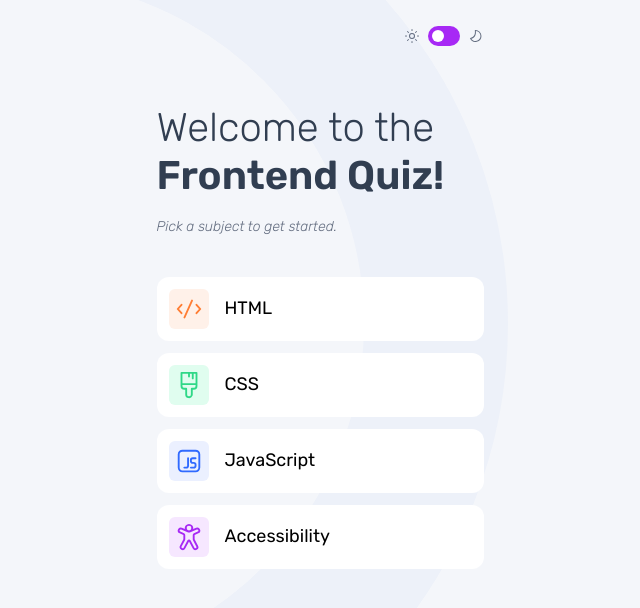
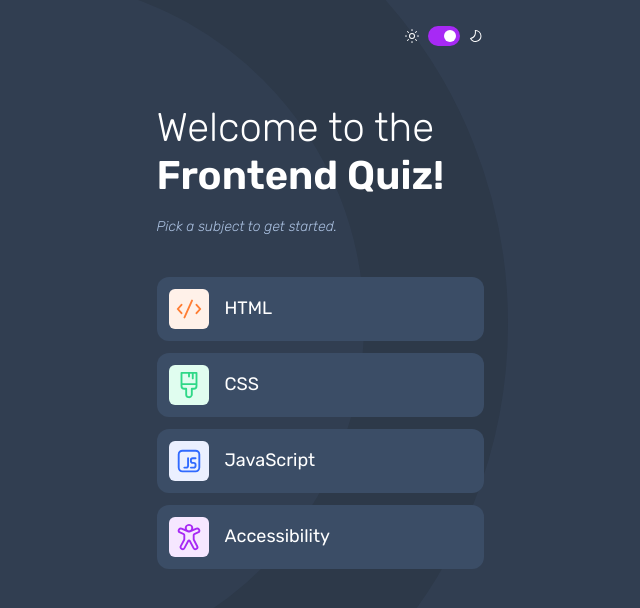
Before and after one commit to leeport511/frontend-quiz-app, a website built with Vite: page index.html in a window 1280 px wide. Both pictures are taken after a click on the button 763 px from the left and 36 px from the top of the page. Shown: the whole page, without its empty margins (320-960 px from the left). Built offline with nearby package versions, Linux system fonts and the light colour scheme.

Commit message:
start with dark style transition

```diff
--- a/index.html
+++ b/index.html
@@ -30,13 +30,15 @@
 				</div>
 				<div class="header__btn--cont">
 					<img
+						id="sun-img"
 						src="/src/assets/images/icon-sun-dark.svg"
 						alt="sun-light"
 					/>
-					<button>
+					<button id="dark-white-btn">
 						<div class="btn__white-dot"></div>
 					</button>
 					<img
+						id="moon-img"
 						src="/src/assets/images/icon-moon-dark.svg"
 						alt="moon-light"
 					/>
--- a/src/main.js
+++ b/src/main.js
@@ -1,7 +1,9 @@
 import { renderHome } from './modules/quiz/renderHome';
 import { subjectSelector } from './modules/quiz/subjectSelector';
+import { handleDarkBtnAction } from './modules/utils/darkButton';
 
 document.addEventListener('DOMContentLoaded', async () => {
 	renderHome();
 	subjectSelector();
+	handleDarkBtnAction();
 });
--- /dev/null
+++ b/src/modules/utils/darkButton.js
@@ -0,0 +1,43 @@
+const darkButton = document.getElementById('dark-white-btn');
+const whiteBtnDot = document.querySelector('.btn__white-dot');
+const sunImage = document.getElementById('sun-img');
+const moonImage = document.getElementById('moon-img');
+const body = document.querySelector('body');
+const main = document.querySelector('.main');
+
+export const handleDarkBtnAction = () => {
+	darkButton.addEventListener('click', () => {
+		const quiz = document.querySelector('.quiz');
+		const paragraph = document.querySelector('.quiz__title p');
+		const btnsSelectors = document.querySelectorAll(
+			'.quiz__subject-selector--btn'
+		);
+
+		//* -- dark & light btn
+
+		if (sunImage.src.includes('icon-sun-dark.svg')) {
+			sunImage.src = '/src/assets/images/icon-sun-light.svg'; // versión blanca para dark
+		} else {
+			sunImage.src = '/src/assets/images/icon-sun-dark.svg'; // versión negra para light
+		}
+
+		if (moonImage.src.includes('icon-moon-dark.svg')) {
+			moonImage.src = '/src/assets/images/icon-moon-light.svg'; // versión blanca para dark
+		} else {
+			moonImage.src = '/src/assets/images/icon-moon-dark.svg'; // versión negra para light
+		}
+
+		//* -- globals
+		whiteBtnDot.classList.toggle('translated');
+		body.classList.toggle('dark-theme');
+		main.classList.toggle('main-dark');
+
+		//* -- home
+		quiz.classList.toggle('quiz-dark-theme');
+		paragraph.classList.toggle('dark-paragraph');
+
+		btnsSelectors.forEach((btn) => {
+			btn.classList.toggle('dark-selector');
+		});
+	});
+};
--- a/src/sass/component/_home.scss
+++ b/src/sass/component/_home.scss
@@ -7,6 +7,10 @@
 .quiz {
 	margin-top: 32px;
 	color: $dark-navy;
+
+	&.quiz-dark-theme {
+		color: $white;
+	}
 
 	&__title {
 		margin-bottom: 40px;
@@ -24,6 +28,10 @@
 		p {
 			@include little-paragraph;
 			margin-top: 16px;
+
+			&.dark-paragraph {
+				@include little-paragraph-dark;
+			}
 		}
 	}
 
@@ -38,6 +46,11 @@
 			flex-direction: row-reverse;
 			align-items: center;
 			justify-content: flex-end;
+
+			&.dark-selector {
+				@include btn-selector-dark;
+				color: $white;
+			}
 		}
 
 		&--img {
--- a/src/sass/globals/_global.scss
+++ b/src/sass/globals/_global.scss
@@ -18,12 +18,20 @@ body {
 	align-items: center;
 	background-color: $light-gray;
 
+	&.dark-theme {
+		background-color: $dark-navy;
+	}
+
 	.main {
 		@include left-right-padding;
 		width: 375px;
 		height: 100vh;
 		background-image: url('/src/assets/images/pattern-background-mobile-light.svg');
 		background-repeat: no-repeat;
+
+		&.main-dark {
+			background-image: url('/src/assets/images/pattern-background-mobile-dark.svg');
+		}
 
 		.header {
 			padding-top: 16px;
@@ -40,7 +48,6 @@ body {
 				align-items: center;
 
 				&--img-cont {
-					// background-color: #f6e7ff;
 					width: 40px;
 					height: 40px;
 					display: grid;
@@ -73,6 +80,7 @@ body {
 					border: none;
 					margin: 0 8px;
 					z-index: 0;
+					cursor: pointer;
 
 					.btn__white-dot {
 						margin: 0px 4px;
@@ -81,6 +89,11 @@ body {
 						height: 12px;
 						border-radius: 9999px;
 						z-index: 50;
+						transition: all 0.3s ease-in-out;
+
+						&.translated {
+							transform: translate(100%);
+						}
 					}
 				}
 
@@ -88,9 +101,6 @@ body {
 					width: 16px;
 				}
 			}
-		}
-
-		&__section {
 		}
 	}
 }
--- a/src/sass/globals/_mixins.scss
+++ b/src/sass/globals/_mixins.scss
@@ -10,6 +10,22 @@
 	width: 100%;
 	height: 64px;
 	background-color: $white;
+	padding: 12px;
+	gap: 16px;
+	margin-bottom: 12px;
+	border: none;
+	border-radius: 12px;
+	font-size: 18px;
+	font-weight: 400;
+	line-height: 120%;
+	font-family: $rubik;
+	cursor: pointer;
+}
+
+@mixin btn-selector-dark {
+	width: 100%;
+	height: 64px;
+	background-color: $navy;
 	padding: 12px;
 	gap: 16px;
 	margin-bottom: 12px;
@@ -37,6 +53,14 @@
 	font-weight: 300;
 }
 
+@mixin little-paragraph-dark {
+	font-family: $rubik-italic;
+	color: $light-blue;
+	font-size: 14px;
+	line-height: 150%;
+	font-weight: 300;
+}
+
 @mixin submit-next-buttons {
 	width: 100%;
 	height: 56px;
```
Also changed, not shown: src/css/styles.css, 1 other file.
